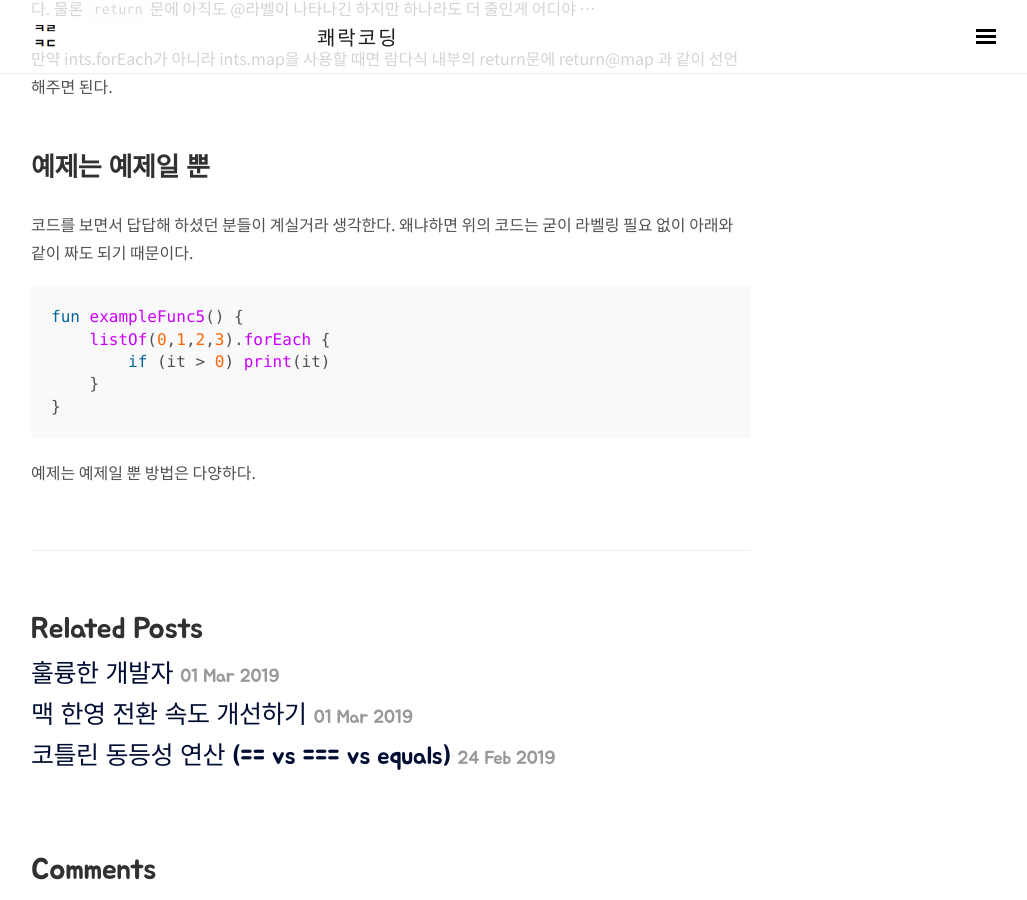
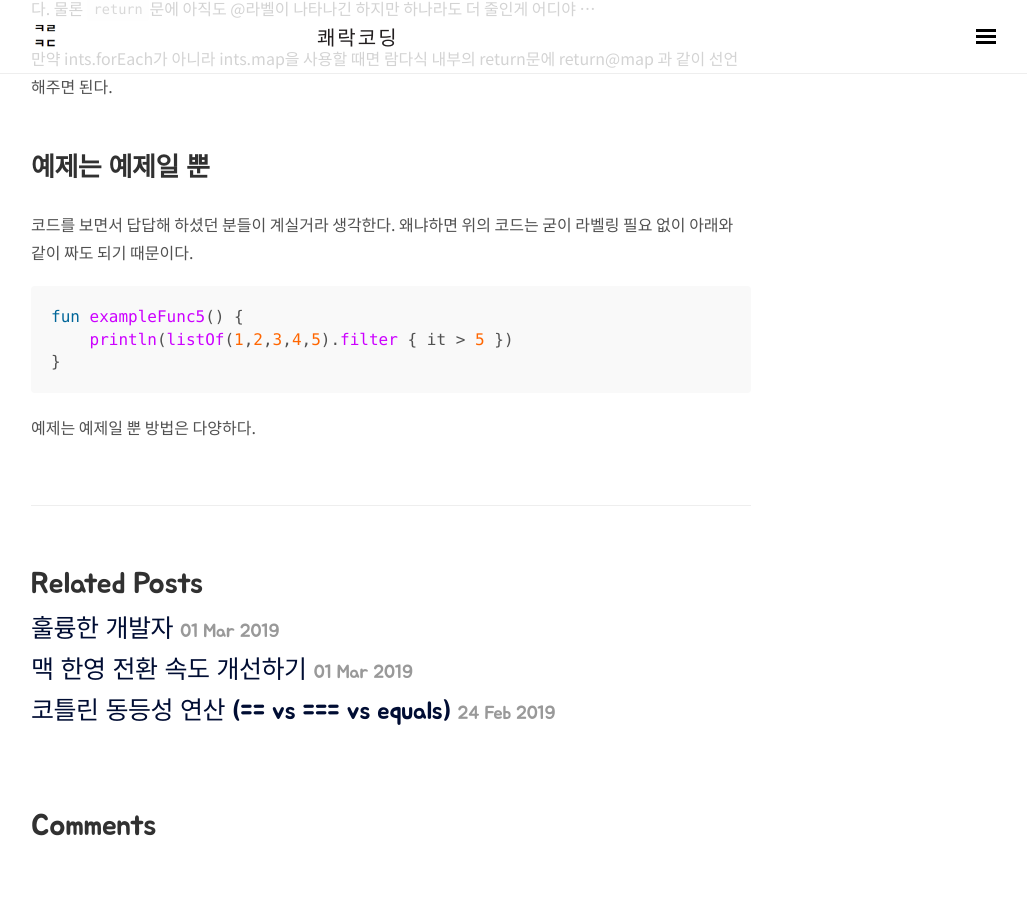
Before and after one commit to wooooooak/wooooooak.github.io, a Jekyll site: the page built from _posts/2019-02-16-kotlin_label.md, in a window 1280 px wide and 900 px high, scrolled down 2569 px. Shown: the whole window, without its empty margins (249-1276 px from the left). Built offline with Jekyll 4.4.1, drawn with Linux system fonts in a browser that asks for light colours; nearby versions of some CDN libraries; some web fonts are replaced; comment, search, counter and statistics services are not loaded; after the commit the page ends 3424 px from its top, so only the background shows below that.

Commit message:
포스트 수정

````diff
--- a/_posts/2019-02-16-kotlin_label.md
+++ b/_posts/2019-02-16-kotlin_label.md
@@ -75,9 +75,7 @@ fun exampleFunc4() {
 코드를 보면서 답답해 하셨던 분들이 계실거라 생각한다. 왜냐하면 위의 코드는 굳이 라벨링 필요 없이 아래와 같이 짜도 되기 때문이다.
 ```kotlin
 fun exampleFunc5() {
-    listOf(0,1,2,3).forEach {
-        if (it > 0) print(it)
-    }
+    println(listOf(1,2,3,4,5).filter { it > 5 })
 }
 ```
 예제는 예제일 뿐 방법은 다양하다.
````
